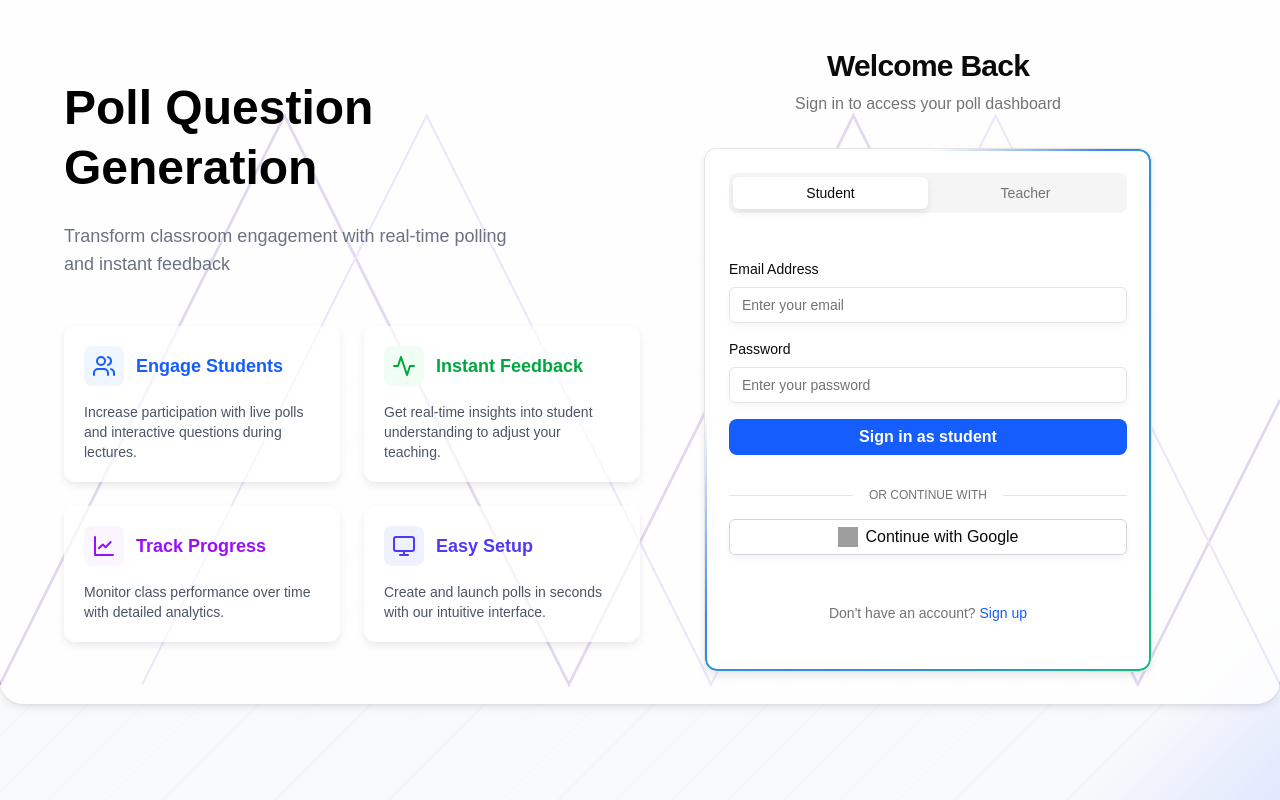
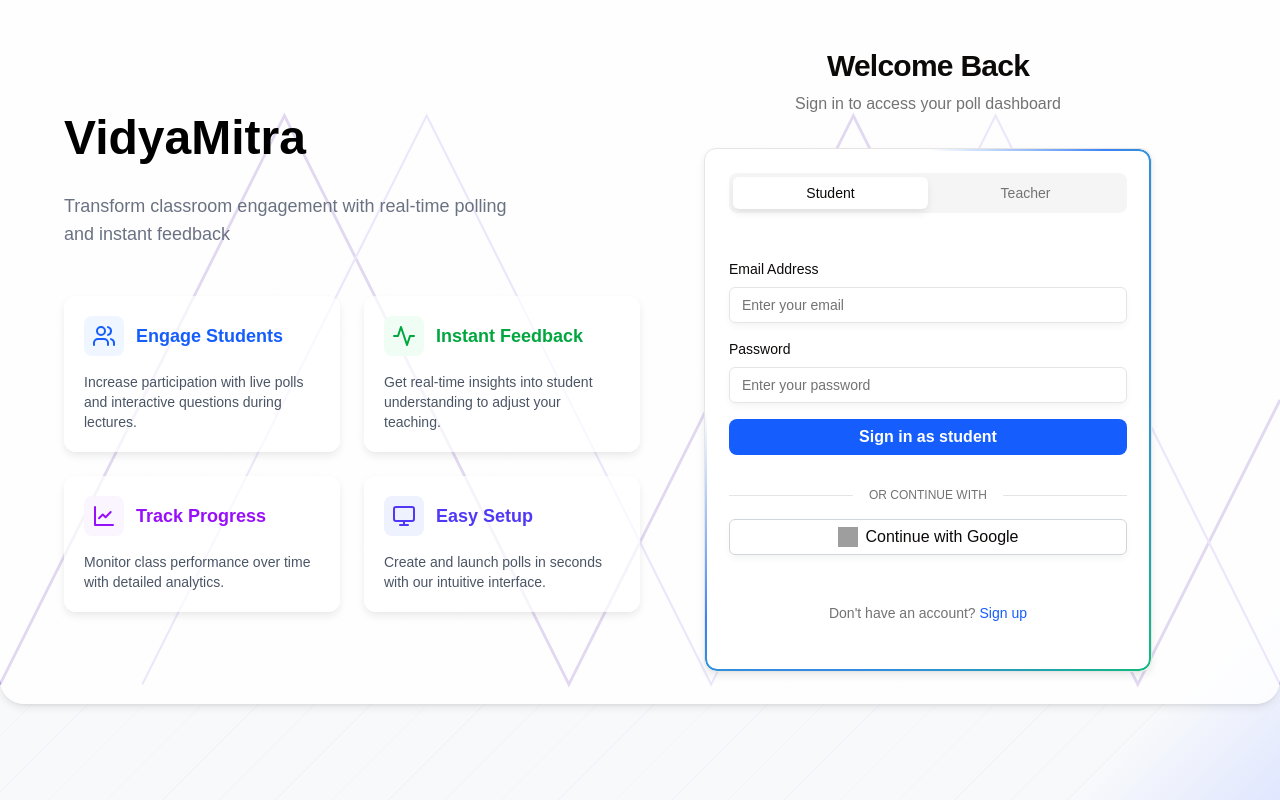
Before and after one commit to continuousactivelearning/poll-question-gen, a React (Vite) app in the folder frontend/: page /auth in a window 1280 px wide. Built offline with nearby package versions, Linux system fonts and the light colour scheme; no server answers; grey boxes are pictures that could not be loaded; what openapi-fetch, openapi-react-query would draw is missing.

Commit message:
changed auth.tsx

```diff
--- a/frontend/src/pages/auth-page.tsx
+++ b/frontend/src/pages/auth-page.tsx
@@ -287,7 +287,7 @@ export default function AuthPage() {
         {/* Left: Heading, subheading, features */}
         <div className="flex-1 flex flex-col items-start gap-4 sm:gap-6 z-10 w-full lg:w-auto">
           <h1 className="text-2xl sm:text-3xl lg:text-4xl xl:text-5xl font-bold text-black leading-tight">
-            Poll Question Generation
+            VidyaMitra
           </h1>
           <p className="text-gray-500 text-sm sm:text-base lg:text-lg max-w-md">
             Transform classroom engagement with real-time polling and instant feedback
```
